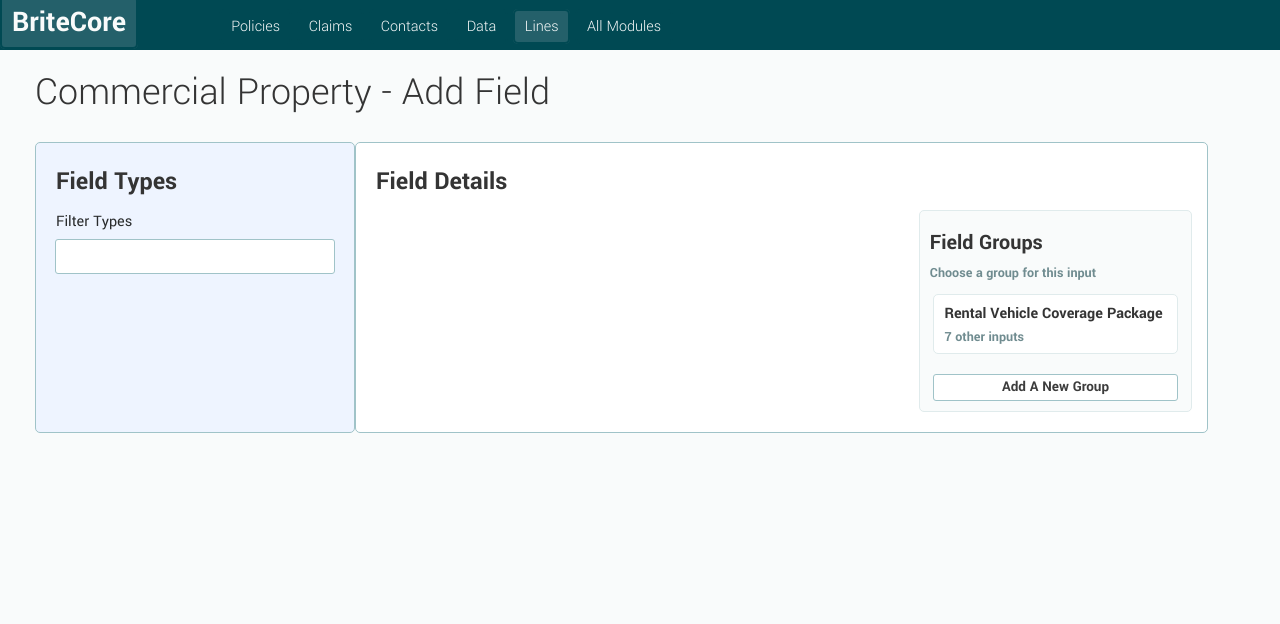
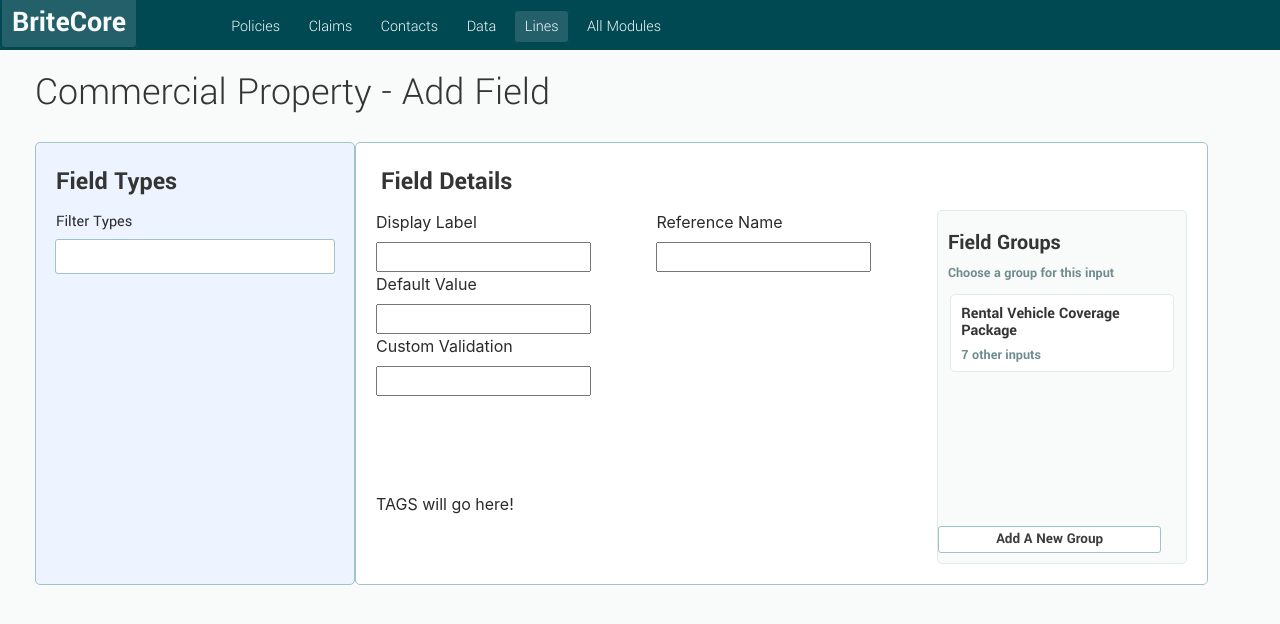
Before and after one commit to ChloeCacola/BriteCore-CustomInput, a PHP site: page / in a window 1280 px wide. Shown: the top 624 px of the page. Run offline with PHP 8.4, Linux system fonts and the light colour scheme.

Commit message:
added labels; column sorting within field details

```diff
--- a/assets/css/style.css
+++ b/assets/css/style.css
@@ -62,6 +62,10 @@ h2 {
 	font-weight: bolder;
 }
 
+#field-D-header {
+	padding-top: 5px;
+}
+
 /*Field Types div*/
 #field-types {
 	font-family: 'Yantramanav', sans-serif;
@@ -94,6 +98,7 @@ h2 {
 	padding-top: 0px;
 	margin: 0 auto;
 	display: block;
+	margin-bottom: 20px;
 }
 
 #filter:focus {
@@ -104,8 +109,13 @@ h2 {
 	border: solid #a0c3c8 1.5px;
 	border-radius: 5px;
 	background: #fff;
-	padding-bottom: 20px;
+	padding: 20px;
 }
+
+.no-gutters {
+	padding: 0px;
+}
+
 
 h3 {
 	font-family: 'Yantramanav', sans-serif;
@@ -117,13 +127,12 @@ h3 {
 	font-weight: bold;
 }
 
+
 #field-groups {
-	float: right;
-	clear: both;
 	border: solid #e0ebec 1.5px;
 	border-radius: 5px;
 	background: #f9fbfb;
-	width: 33.3%;
+	height: 100%;
 	position: relative;
 }
 
@@ -186,13 +195,19 @@ h3 {
 	font-family: 'Yantramanav', sans-serif;
 	font-size: 15px;
 	font-weight: 700;
+	position: absolute;
+	bottom: 0;
 
+}
+
+.center {
+	position: relative;
+	text-align: center;
 }
 
 #add-new-group:hover {
 	cursor: pointer;
 	border: solid #004953 1.5px;
-	color: #708c90;
 }
 
 @media (max-width: 768px) {
--- a/index.html
+++ b/index.html
@@ -9,8 +9,8 @@
 	<link rel="stylesheet" href="https://maxcdn.bootstrapcdn.com/bootstrap/4.0.0-alpha.6/css/bootstrap.min.css" integrity="sha384-rwoIResjU2yc3z8GV/NPeZWAv56rSmLldC3R/AZzGRnGxQQKnKkoFVhFQhNUwEyJ" crossorigin="anonymous">
 	<!--
 	******NOTE******
-	I mainly chose to use Bootstrap for the purpose of gridding, responsive sizing quick implementation, improved cross-browser rendering with normalize.css and auto box-sizing format
-	In other words, it saves time for this mini-project!
+	Bootstrap is used here for the purpose of gridding, quick implementation of responsive sizing, improved cross-browser rendering with normalize.css and auto box-sizing format
+	In other words > saves time for this mini-project as my main goal is to learn and implement Vue.js
 	-->
 
 	<!-- Custom CSS -->
@@ -18,7 +18,7 @@
 
 	<!-- Vue JS -->
 	<script src="./assets/js/vue.js"></script>
-	<script src="./assets/js/tags.js"></script>
+
 </head>
 
 <body>
@@ -36,26 +36,70 @@
 
 	</ul>
 
+	<!-- ADD FIELD CONTAINER -->
 	<div class="container-fluid">
 
-	<h1> Commercial Property - Add Field </h1>
+	 <h1> Commercial Property - Add Field </h1>
 
-		<div class='row'>
+	  <div class='row'>
 
-		<!-- All Field types in this box -->
+		<!-- FIELD TYPES -->
 		<div id='field-types' class='col-12 col-sm-12 col-md-4 col-lg-3'>
 
-		<h2 id="field-T-header">Field Types</h2>
-		<p id='filter-types'>Filter Types</p>
-		<input type='text' id='filter'>
+			<h2 id="field-T-header">Field Types</h2>
+
+			<p id='filter-types'>Filter Types</p>
+			<input type='text' id='filter'>
 
 
 		</div><!--end field-types-->
 
-		<div id='field-details' class='col-12 col-sm-12 col-md-7 col-lg-8'>
+
+		<!-- FIELD DETAILS -->
+	  <div class='col-12 col-sm-12 col-md-7 col-lg-8 no-gutters'>
+		<div id='field-details'>
 
 			<h2 id="field-D-header"> Field Details</h2>
+			  <div class='row'>
+				<div class="col-8">
+				<form id="field-D-inputs">
+					<div class='row'>
+						<!-- Labels to the left -->
+						<div class="col-12 col-sm-12 col-md-6 col-lg-6 col-xl-6">
 
+							<label for="display">Display Label</label><br>
+							<input type='' name='' id="display"><br>
+
+							<label for="default">Default Value</label><br>
+							<input type='' name='' id="default"><br>
+
+							<label for="custom-validate">Custom Validation</label><br>
+							<input type='' name='' id="custom-validate">
+
+						</div>
+						<!-- Label to the right -->
+						<div class="col-12 col-sm-12 col-md-6 col-lg-6 col-xl-6">
+
+							<label for="reference">Reference Name</label><br>
+							<input type='' name='' id="reference"><br>
+
+						</div>
+					</div><!--Label row-->
+				</form>
+
+				  <div class='row'>
+					<div class='col-8'>
+						<!-- To be replaced with VUE.JS -->
+						<br><br><br>
+						<br>
+						<div>TAGS will go here!</div>
+						<br><br>
+
+					</div><!--end tag col-->
+				  </div><!--end tag row-->
+				</div><!--end field inputs col-->
+
+		   <div class="col-4">
 			<div id="field-groups">
 
 				<h3> Field Groups </h3>
@@ -67,17 +111,19 @@
 					<h4 class="group-title">Rental Vehicle Coverage Package</h4>
 					<p class="input-total"><span class="input-total-num">7</span> other inputs</p>
 
-
 				</div>
 
 				<button id='add-new-group'>Add A New Group</button>
 
 
 			</div><!--end field groups-->
+		   </div><!--end field groups col-->
+
+		  </div> <!-- row -->
 
 		</div><!--end field-details-->
-		</div>
-
+	  </div><!--end field-details col-->
+	 </div><!-- end row -->
 	</div><!--end container-fluid-->
 
 
```
